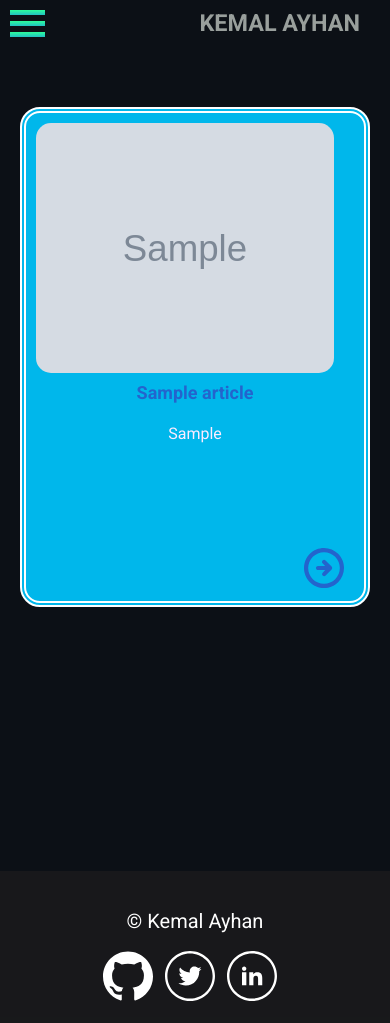
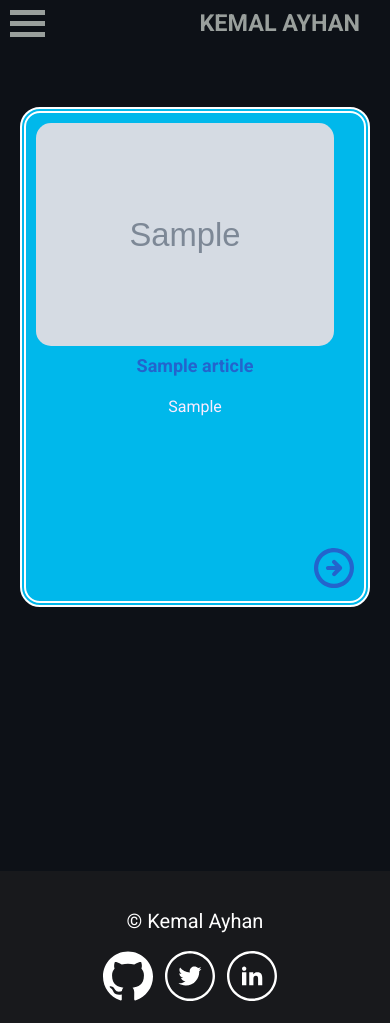
Before and after one commit to kemalayhan/personal-blog, a Django app: page / in a window 390 px wide. Run offline with Django 3.2, Linux system fonts and the light colour scheme; tables that the repository leaves empty hold one stand-in row (values such as "Sample post"); grey boxes marked "Sample" are stand-in pictures; some libraries are stand-ins or nearby versions.

Commit message:
front-end updated
small changes were made

```diff
--- a/blogsrc/static/css/cards.css
+++ b/blogsrc/static/css/cards.css
@@ -16,7 +16,7 @@
 /* CARD */
 
 .card {
-    background: #00b7eb;
+    background: var(--color-turquoise);
     -webkit-box-sizing: border-box;
     box-sizing: border-box;
     border: 6px double white;
@@ -37,7 +37,7 @@
 .card-image {
     border-radius: 15px;
     margin-right: 20px;
-    width: 60%;
+    width: 50%;
 }
 
 
@@ -45,16 +45,22 @@
 
 .card-article {
     margin-top: 10px;
-    width: 40%;
+    width: 50%;
 }
 
 
 /* CARD ARTICLE HEADER */
 
 .card-article-header {
+    display: -webkit-box;
+    display: -ms-flexbox;
     display: flex;
-    align-items: center;
-    justify-content: center;
+    -webkit-box-align: center;
+        -ms-flex-align: center;
+            align-items: center;
+    -webkit-box-pack: center;
+        -ms-flex-pack: center;
+            justify-content: center;
     margin-bottom: 10px;
 }
 
@@ -110,7 +116,10 @@
 
 @media(max-width:700px) {
     .card {
-        flex-direction: column;
+        -webkit-box-orient: vertical;
+        -webkit-box-direction: normal;
+            -ms-flex-direction: column;
+                flex-direction: column;
         max-width: 500px;
         width: 100%;
         min-height: 500px;
@@ -123,14 +132,36 @@
     }
 
     .card-article {
+        display: -webkit-box;
+        display: -ms-flexbox;
         display: flex;
-        flex-direction: column;
-        align-items: center;
+        -webkit-box-orient: vertical;
+        -webkit-box-direction: normal;
+            -ms-flex-direction: column;
+                flex-direction: column;
+        -webkit-box-align: center;
+            -ms-flex-align: center;
+                align-items: center;
         width: 100%;
     }
 
     .card-article-text {
         max-width: 370px;
         text-align: center;
+        -webkit-line-clamp: 4;
+    }
+
+    .arrow-container {
+        display: -webkit-box;
+        display: -ms-flexbox;
+        display: flex;
+        -webkit-box-align: end;
+            -ms-flex-align: end;
+                align-items: flex-end;
+        height: 100%;
+        position: static;
+        margin-left: auto;
+        margin-right: 0;
+        margin-top: 10px;
     }
 }
--- a/blogsrc/static/css/global.css
+++ b/blogsrc/static/css/global.css
@@ -11,7 +11,7 @@ html, body {
 }
 
 body {
-    background: #0C1016;
+    background: var(--color-black);
     font-family: 'Roboto', sans-serif;
     position: relative;
 }
--- a/blogsrc/static/css/navbar.css
+++ b/blogsrc/static/css/navbar.css
@@ -1,8 +1,15 @@
 /* HEADER AND NAV */
 
 .header-and-nav {
+    display: -webkit-box;
+    display: -ms-flexbox;
     display: flex;
+    -webkit-box-orient: vertical;
+    -webkit-box-direction: normal;
+        -ms-flex-direction: column;
             flex-direction: column;
+    -webkit-box-align: center;
+        -ms-flex-align: center;
             align-items: center;
     margin-bottom: 60px;
 }
@@ -12,6 +19,8 @@
 .main-header {
     margin-top: 30px;
     margin-bottom: 30px;
+    width: -webkit-max-content;
+    width: -moz-max-content;
     width: max-content;
 }
 
@@ -31,6 +40,8 @@
     text-transform: uppercase;
     padding-left: 10px;
     padding-right: 10px;
+    width: -webkit-max-content;
+    width: -moz-max-content;
     width: max-content;
 }
 
@@ -39,6 +50,8 @@
     display: -ms-flexbox;
     display: flex;
     height: 40px;
+    width: -webkit-max-content;
+    width: -moz-max-content;
     width: max-content;
     -webkit-box-align: center;
     -ms-flex-align: center;
@@ -90,8 +103,13 @@
     -webkit-box-sizing: border-box;
     box-sizing: border-box;
     cursor: pointer;
+    display: -webkit-box;
+    display: -ms-flexbox;
     display: flex;
+    -webkit-box-pack: center;
+        -ms-flex-pack: center;
             justify-content: center;
+    -ms-flex-line-pack: center;
         align-content: center;
     height: 34px;
     padding-top: 5px;
@@ -102,7 +120,14 @@
 
 .search-button:hover {
     background-color: var(--color-dark-gray);
-    fill: white;
+}
+
+.search-button:hover .search-circle {
+    border-color: #ffffff;
+}
+
+.search-button:hover .search-circle::after {
+    background-color: #ffffff;
 }
 
 .search-circle {
@@ -114,7 +139,7 @@
 }
 
 .search-circle::after {
-    background-color: black;
+    background-color: #000000;
     content: "";
     display: block;
     height: 10px;
@@ -122,6 +147,8 @@
     position: absolute;
     bottom: -6px;
     right: -4px;
+    -webkit-transform: rotate(130deg);
+        -ms-transform: rotate(130deg);
             transform: rotate(130deg);
 
 }
@@ -164,6 +191,9 @@
 @media (max-width: 730px) {
 
     .header-and-nav {
+        -webkit-box-orient: horizontal;
+        -webkit-box-direction: normal;
+            -ms-flex-direction: row;
                 flex-direction: row;
         padding-left: 10px;
         padding-right: 30px;
@@ -194,21 +224,17 @@
     .stick {
         width: 35px;
         height: 5px;
-        background: -o-linear-gradient(bottom, rgba(34, 193, 195, 1) 0%, rgba(45, 253, 155, 1) 100%);
-        background: -webkit-gradient(linear, left bottom, left top, from(rgba(34, 193, 195, 1)), to(rgba(45, 253, 155, 1)));
-        background: linear-gradient(0deg, rgba(34, 193, 195, 1) 0%, rgba(45, 253, 155, 1) 100%);
+        background:var(--color-dark-gray);
     }
     .stick:nth-child(2) {
         margin: 6px 0;
     }
     .js-color {
-        background: -o-linear-gradient(bottom, rgb(161, 20, 20) 0%, rgb(243, 4, 4) 100%) !important;
-        background: -webkit-gradient(linear, left bottom, left top, from(rgb(161, 20, 20)), to(rgb(243, 4, 4))) !important;
-        background: linear-gradient(0deg, rgb(161, 20, 20) 0%, rgb(243, 4, 4) 100%) !important;
+        background: var(--color-red);
     }
 
     .navbar {
-        background: #00b7eb;
+        background: var(--color-black);
         -webkit-box-sizing: border-box;
         box-sizing: border-box;
         border: 0px;
--- a/blogsrc/static/css/variable.css
+++ b/blogsrc/static/css/variable.css
@@ -1,14 +1,14 @@
 :root {
+    --color-black: hsl(216, 29%, 7%);
+    --color-red: hsl(0, 100%, 30%);
+
     --color-light-gray: hsl(0, 0%, 95%);
     --color-dark-gray: hsl(156, 3%, 61%);
 
     --color-grayish-blue: hsl(181, 46%, 69%);
     --color-light-blue: hsl(217, 71%, 47%);
-    --color-transparent-blue: hsla(225, 100%, 65%, 0.2);
-    --color-dark-blue: hsl(242, 62%, 10%);
 
-    --color-purple: hsl(263, 68%, 44%);
-
+   --color-turquoise: hsl(193, 100%, 46%);
 
     --small: 300;
     --medium: 400;
```
Lines whose indentation alone changed are shown as unchanged.
